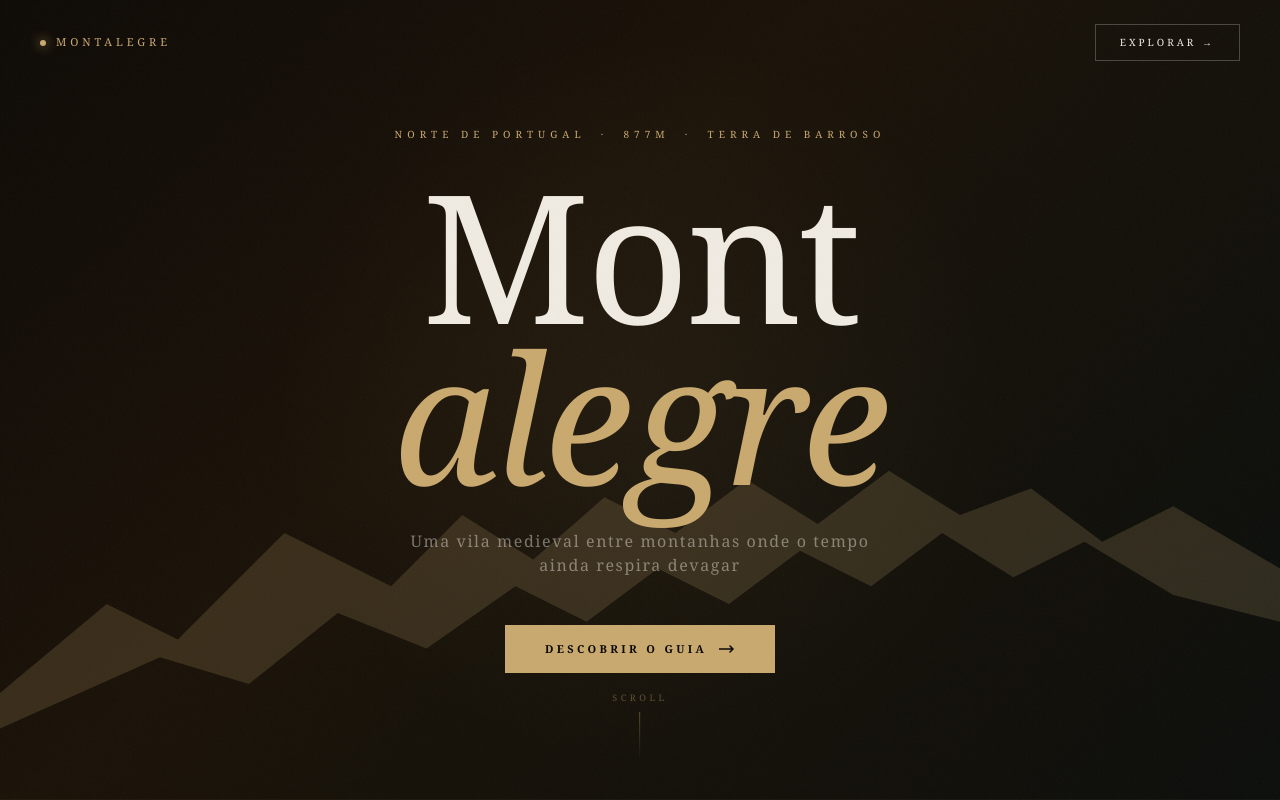
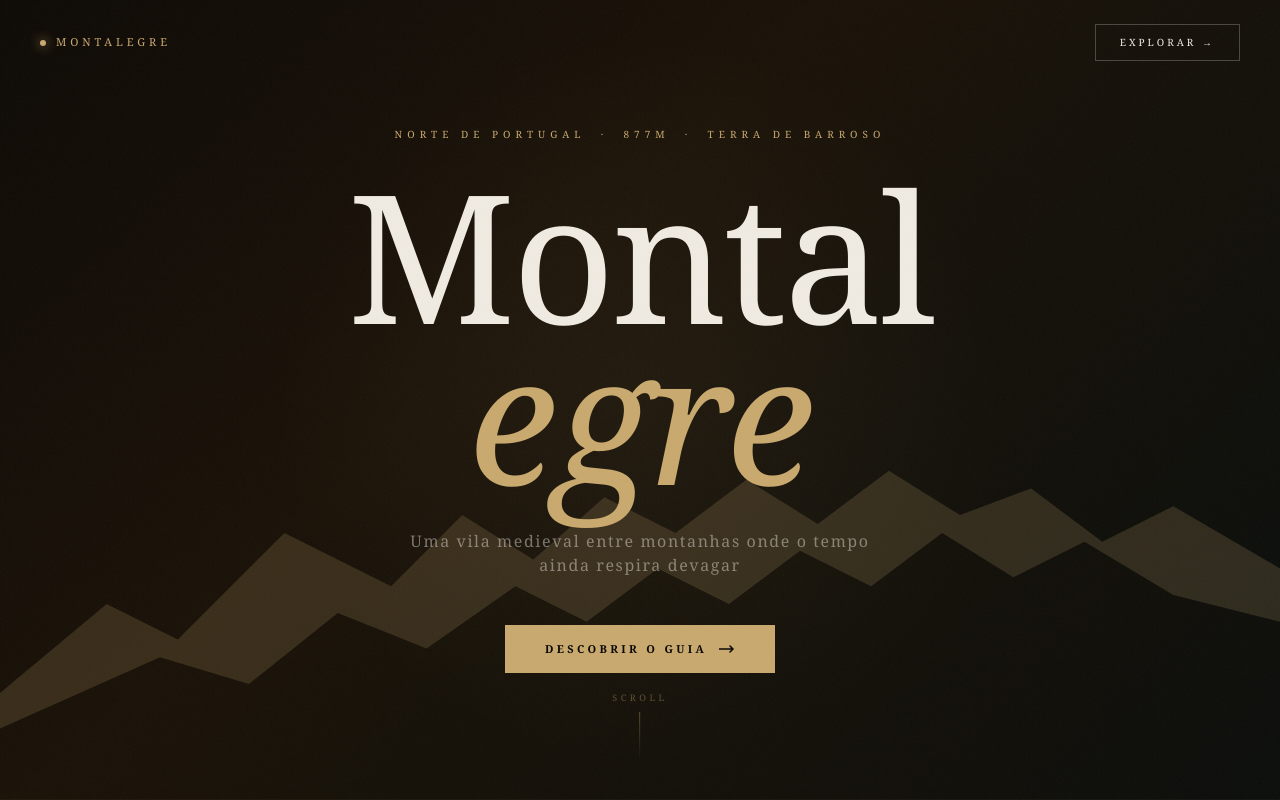
Before and after one commit to pedrosimao11/montalegre-guide, a Next.js app: page / in a window 1280 px wide. Shown: the top 800 px of the page. Built offline with nearby package versions, Linux system fonts and the light colour scheme; a web font is replaced by a local one.

Commit message:
Update page.tsx

```diff
--- a/app/page.tsx
+++ b/app/page.tsx
@@ -110,8 +110,8 @@ export default function Home() {
             opacity: loaded ? 1 : 0, transform: loaded ? "translateY(0)" : "translateY(40px)",
             transition: "all 1s ease 0.4s",
           }}>
-            <span style={{ display: "block", color: "#f0ebe2" }}>Mont</span>
-            <span style={{ display: "block", color: "#c9a96e", fontStyle: "italic" }}>alegre</span>
+            <span style={{ display: "block", color: "#f0ebe2" }}>Montal</span>
+            <span style={{ display: "block", color: "#c9a96e", fontStyle: "italic" }}>egre</span>
           </h1>
 
           <p style={{
```
